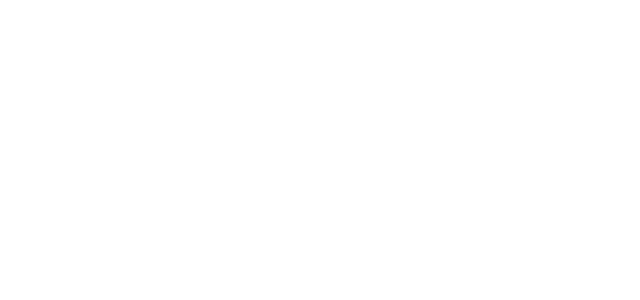
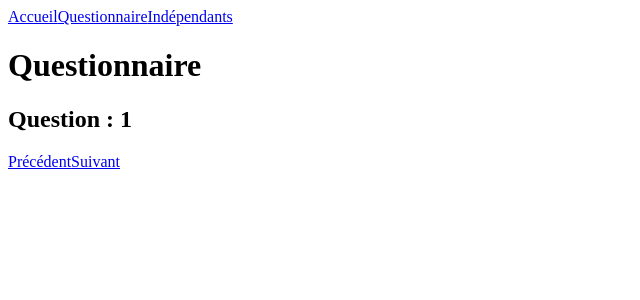
Before and after one commit to fkiecken/AgenceBrillante, a React (Create React App) app: page /survey/1 in a window 1280 px wide. Before the commit this address had no page. Shown: the top 300 px of the page, without its empty margins (0-640 px from the left). Built offline with nearby package versions, Linux system fonts and the light colour scheme.

Commit message:
header + error + questions10

```diff
--- /dev/null
+++ b/src/components/Error/index.jsx
@@ -0,0 +1,9 @@
+function Error() {
+    return (
+        <div>
+            <h1>ERREUR 404 ZEBI</h1>
+        </div>
+    )
+}
+
+export default Error
--- /dev/null
+++ b/src/components/Header/index.jsx
@@ -0,0 +1,14 @@
+import { Link } from "react-router-dom";
+
+function Header() {
+
+    return (
+        <nav>
+            <Link to="/">Accueil</Link>
+            <Link to="/survey/1">Questionnaire</Link>
+            <Link to="/freelances">Indépendants</Link>
+        </nav>
+    )
+}
+
+export default Header
--- a/src/index.jsx
+++ b/src/index.jsx
@@ -1,17 +1,27 @@
 import React from 'react'
-import ReactDOM from 'react-dom'
-import Home from './pages/Home'
-import Survey from './pages/Survey'
+import Home from './pages/home'
+import Survey from './pages/survey'
+import Header from './components/Header'
+import Error from './components/Error'
+import Result from './pages/result'
+import Freelances from './pages/freelances'
 import { BrowserRouter, Routes, Route } from 'react-router-dom'
+import { createRoot } from 'react-dom/client'
 
-ReactDOM.render(
+const rootElement = document.getElementById('root');
+const root = createRoot(rootElement);
+
+root.render(
   <React.StrictMode>
-    <BrowserRouter>
-      <Routes>
-        <Route exact path="/" element={<Home />} />
-        <Route exact path="/survey" element={<Survey />} />
-      </Routes>
-    </BrowserRouter>
-  </React.StrictMode>,
-  document.getElementById('root')
+  <BrowserRouter>
+    <Header/>
+    <Routes>
+      <Route exact path="/" element={<Home />} />
+      <Route exact path="/survey/:questionNumber" element={<Survey />} />
+      <Route exact path="/result" element={<Result />} />
+      <Route exact path="/freelances" element={<Freelances />} />
+      <Route path="*" element={<Error />} />
+    </Routes>
+  </BrowserRouter>
+</React.StrictMode>
 )
--- a/src/pages/Home/index.jsx
+++ b/src/pages/Home/index.jsx
@@ -1,5 +1,9 @@
 function Home() {
-  return <div>Page d'accueil 🏡</div>
+  return (
+    <div>
+      Page d'accueil 🏡
+    </div>
+  )
 }
 
 export default Home
--- a/src/pages/Survey.jsx
+++ /dev/null
@@ -1,11 +0,0 @@
-function Survey() {
-  console.log('zizi')
-
-  return (
-    <div>
-      <h1>Questionnaire</h1>
-    </div>
-  )
-}
-
-export default Survey
--- /dev/null
+++ b/src/pages/freelances/index.jsx
@@ -0,0 +1,5 @@
+function Freelances() {
+    return <h1>FREELANCES</h1>
+}
+
+export default Freelances
--- /dev/null
+++ b/src/pages/result/index.jsx
@@ -0,0 +1,5 @@
+function Result() {
+    return <h1>RESULTAT</h1>
+}
+
+export default Result
--- /dev/null
+++ b/src/pages/survey/index.jsx
@@ -0,0 +1,30 @@
+import { useParams, Link } from 'react-router-dom'
+import { useEffect } from 'react'
+
+function Survey() {
+
+var { questionNumber } = useParams()
+
+useEffect(() => {
+  console.log(questionNumber)
+  if(parseInt(questionNumber) === 10) {
+    alert('RESULTAT')
+    console.log('RESULTAT')
+  }
+  if(parseInt(questionNumber) === 0) {
+    alert('DESCNED PLUS')
+    console.log('DESCEND PLUS')
+  }
+}, [questionNumber])
+
+  return (
+    <div>
+      <h1>Questionnaire</h1>
+      <h2>Question : { questionNumber }</h2>
+      <Link to={'/survey/' + (parseInt(questionNumber)-1)}>Précédent</Link>
+      <Link to={'/survey/' + (parseInt(questionNumber)+1)}>Suivant</Link>
+    </div>
+  )
+}
+
+export default Survey
```
Also changed, not shown: 1 other file (tests, documents, lock files or other folders).
